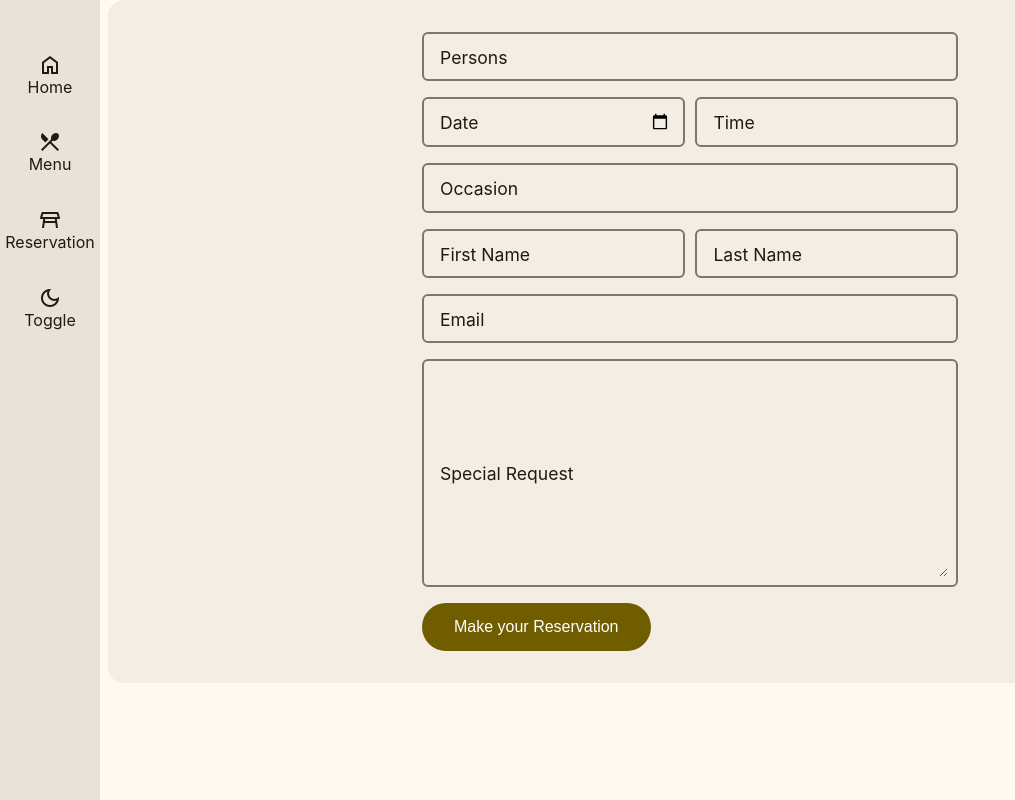
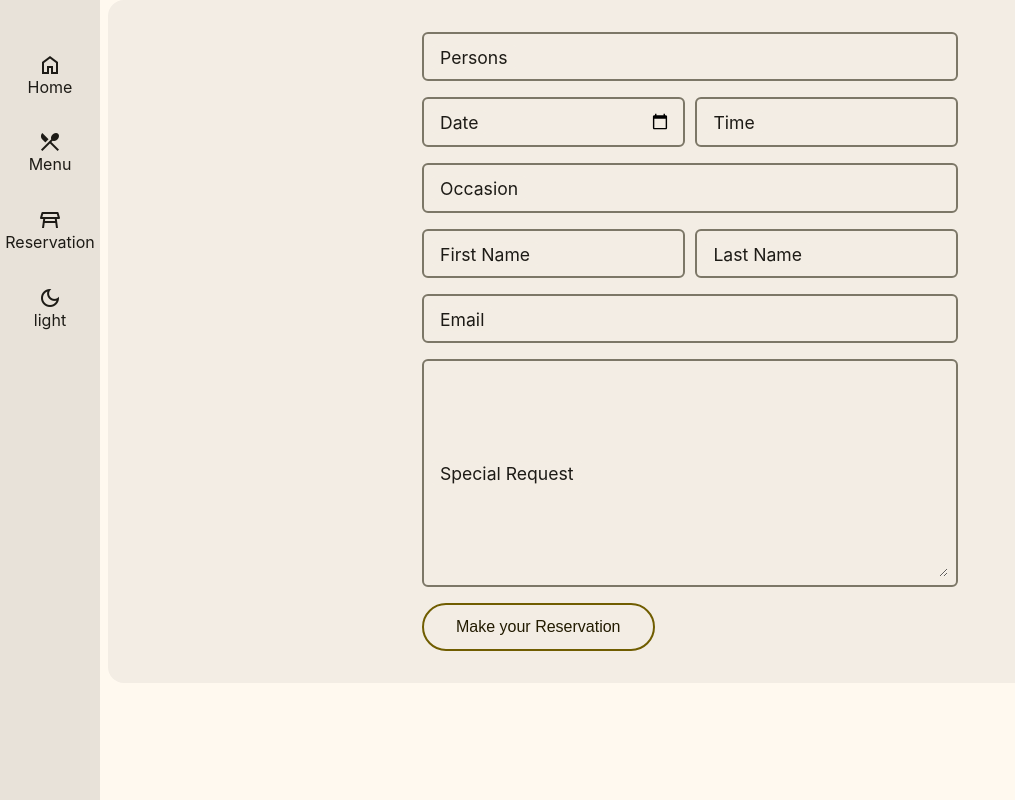
Before and after one commit to gulnoor/little-lemon, a React (Create React App) app: page /reservation in a window 1280 px wide. Shown: the whole page, without its empty margins (0-1015 px from the left). Built offline with nearby package versions, Linux system fonts and the light colour scheme.

Commit message:
created theme context

```diff
--- a/src/App.js
+++ b/src/App.js
@@ -1,51 +1,64 @@
 // import '@material/web/textfield/outlined-text-field'
 
 import NavigationRail from "./Components/NavigationRail";
-import { useEffect,  useState } from "react";
+import { createContext, useEffect, useState } from "react";
 
-import BookingPage from './Components/BookingPage';
-import { Route, Routes } from 'react-router-dom';
-import Home from './routes/Home';
-import SubmissionDialogue from './Components/SubmissionDialogue';
+import BookingPage from "./Components/BookingPage";
+import { Route, Routes } from "react-router-dom";
+import Home from "./routes/Home";
+import SubmissionDialogue from "./Components/SubmissionDialogue";
+
+export const themeContext = createContext();
 
 function App() {
-
   if (!window.localStorage.getItem("theme")) {
-    window.localStorage.setItem("theme", "light")
+    window.localStorage.setItem("theme", "light");
   }
-
-  const [activeTheme, setActiveTheme] = useState(window.localStorage.getItem("theme"))
-  const toggleActiveTheme = () => {
-    activeTheme === "light"
-      ? setActiveTheme(() => "dark")
-      : setActiveTheme(() => "light")
-
-  }
+  const [theme, setTheme] = useState(window.localStorage.getItem("theme"));
+  const toggleTheme = () => {
+    theme === "light" ? setTheme(() => "dark") : setTheme(() => "light");
+  };
 
   useEffect(() => {
-    window.localStorage.setItem("theme", activeTheme)
-  },[activeTheme])
+    window.localStorage.setItem("theme", theme);
+  }, [theme]);
 
   return (
-    <div className={activeTheme === "light" ? `App light` : "App  dark"} style={{ height: "100vh", display: "flex", background: "var(--md-sys-color-surface)" }}>
-      <NavigationRail theme={activeTheme} toggle={toggleActiveTheme} />
+    <themeContext.Provider value={{ theme, toggleTheme }}>
+      <div
+        className={`App ${theme}`}
+        style={{
+          height: "100vh",
+          display: "flex",
+          background: "var(--md-sys-color-surface)",
+        }}
+      >
+        <NavigationRail /* theme={activeTheme} toggle={toggleActiveTheme} */ />
         <main
           className="Content-container"
           style={{
             height: "100vh",
             overflowY: "scroll",
-          width: "100%"
+            width: "100%",
           }}
         >
           <Routes>
-          <Route path='/' element={<Home />} />
-          <Route path='/reservation' element={<BookingPage />} />
-          <Route path='/successful' element={<SubmissionDialogue heading="Submission Successful" message="Thank You for reserving your table. Looking forward to see you" />} />
+            <Route path="/" element={<Home />} />
+            <Route path="/reservation" element={<BookingPage />} />
+            <Route
+              path="/successful"
+              element={
+                <SubmissionDialogue
+                  heading="Submission Successful"
+                  message="Thank You for reserving your table. Looking forward to see you"
+                />
+              }
+            />
           </Routes>
-
+          <footer></footer>
         </main>
-      <footer></footer>
       </div>
+    </themeContext.Provider>
   );
 }
 export default App;
--- a/src/Components/Input.js
+++ b/src/Components/Input.js
@@ -1,9 +1,9 @@
-import { useEffect, useState } from "react";
+import { useContext, useEffect, useState } from "react";
 import "./Input.css";
+import { themeContext } from "../App";
 
 const Input = ({
   value,
-  gridArea,
   children,
   id,
   type,
@@ -14,6 +14,7 @@ const Input = ({
   err,
   ...other
 }) => {
+  const {theme} = useContext(themeContext)
   const [isFocused, setIsFocused] = useState(false);
   //   const [error, setError] = useState("");
   const validationScheme = schema.fields[id];
@@ -37,7 +38,14 @@ const Input = ({
     outline: "none",
     width: "100%",
     ...styleInput,
+
   });
+  useEffect(()=>{
+    setInputStyle((prev)=>{
+      return {...prev,colorScheme:theme}
+    })
+  },[theme])
+
   const [containerStyle, setContainerStyle] = useState({
     position: "relative",
     display: "flex",
@@ -91,6 +99,7 @@ const Input = ({
 
   const handleBlur = () => {
     setIsFocused(false);
+
     isValid();
   };
 
--- a/src/Components/NavigationRail.js
+++ b/src/Components/NavigationRail.js
@@ -1,6 +1,11 @@
 import { Link } from "react-router-dom";
 import "./NavigationRail.css";
-const NavigationRail = ({ toggle, theme }) => {
+import { useContext } from "react";
+import { themeContext } from "../App";
+const NavigationRail = (/* { toggle, theme } */) => {
+
+  const {theme,toggleTheme} = useContext(themeContext)
+
   const linkStyle = {
     display: "flex",
     padding: "0.8rem",
@@ -54,12 +59,12 @@ const NavigationRail = ({ toggle, theme }) => {
           <li >
             <Link
               style={linkStyle}
-              onClick={toggle}>
+              onClick={toggleTheme}>
               {theme === "light"
                 ? <span className="material-symbols-outlined">dark_mode</span>
                 : <span className="material-symbols-outlined">light_mode</span>
               }
-              Toggle
+              {theme}
             </Link>
           </li>
         </ul>
--- a/src/Components/ReservationForm.js
+++ b/src/Components/ReservationForm.js
@@ -7,6 +7,7 @@ import * as yup from "yup";
 import { useState } from "react";
 const ReservationForm = ({ bookingState, availTimes }) => {
   const navigate = useNavigate();
+
 
   const validationSchema = yup.object({
     date: yup.date(),
@@ -32,16 +33,20 @@ const ReservationForm = ({ bookingState, availTimes }) => {
     specialRequest: "",
   });
 
+
+
   const handleSubmit = (e) => {
     e.preventDefault();
     const data = serialize(e.target, { hash: "true" });
     console.log(data);
-    submitAPI(data)
-      .then(function () {
-        console.log("successful");
-        navigate("/successful");
-      })
-      .catch((e) => console.log(e));
+    validationSchema.isValid(data).then(() => {
+      submitAPI(data)
+        .then(function () {
+          console.log("successful");
+          navigate("/successful");
+        })
+        .catch((e) => alert(e));
+    });
   };
 
   return (
@@ -61,7 +66,7 @@ const ReservationForm = ({ bookingState, availTimes }) => {
         id={"persons"}
         value={bookingState.bookingData.persons}
         type={"number"}
-        err={{error,setError}}
+        err={{ error, setError }}
       >
         Persons
       </Input>
@@ -71,8 +76,7 @@ const ReservationForm = ({ bookingState, availTimes }) => {
         id={"date"}
         value={bookingState.bookingData.date}
         type={"date"}
-        err={{error,setError}}
-
+        err={{ error, setError }}
       >
         Date
       </Input>
@@ -83,8 +87,7 @@ const ReservationForm = ({ bookingState, availTimes }) => {
         value={bookingState.bookingData.time}
         type={"select"}
         choices={availTimes}
-        err={{error,setError}}
-
+        err={{ error, setError }}
       >
         Time
       </Input>
@@ -94,8 +97,7 @@ const ReservationForm = ({ bookingState, availTimes }) => {
         id={"occasion"}
         value={bookingState.bookingData.occasion}
         type={"select"}
-
-        err={{error,setError}}
+        err={{ error, setError }}
         choices={["Birthday", "Aniversary"]}
       >
         Occasion
@@ -105,7 +107,7 @@ const ReservationForm = ({ bookingState, availTimes }) => {
         bookingState={bookingState}
         id={"firstName"}
         value={bookingState.bookingData.firstName}
-        err={{error,setError}}
+        err={{ error, setError }}
       >
         First Name
       </Input>
@@ -114,7 +116,7 @@ const ReservationForm = ({ bookingState, availTimes }) => {
         bookingState={bookingState}
         id={"lastName"}
         value={bookingState.bookingData.lastName}
-        err={{error,setError}}
+        err={{ error, setError }}
       >
         Last Name
       </Input>
@@ -124,7 +126,7 @@ const ReservationForm = ({ bookingState, availTimes }) => {
         id={"email"}
         value={bookingState.bookingData.email}
         type={"email"}
-        err={{error,setError}}
+        err={{ error, setError }}
       >
         Email
       </Input>
@@ -134,11 +136,11 @@ const ReservationForm = ({ bookingState, availTimes }) => {
         id={"specialRequest"}
         value={bookingState.bookingData.specialRequest}
         type={"text-area"}
-        err={{error,setError}}
+        err={{ error, setError }}
       >
         Special Request
       </Input>
-      <Button type={"filled"}>Make your Reservation</Button>
+      <Button type={"submit"}>Make your Reservation</Button>
     </form>
   );
 };
```
Also changed, not shown: src/index.js (+6 -1 lines). Lines whose indentation alone changed are shown as unchanged.
